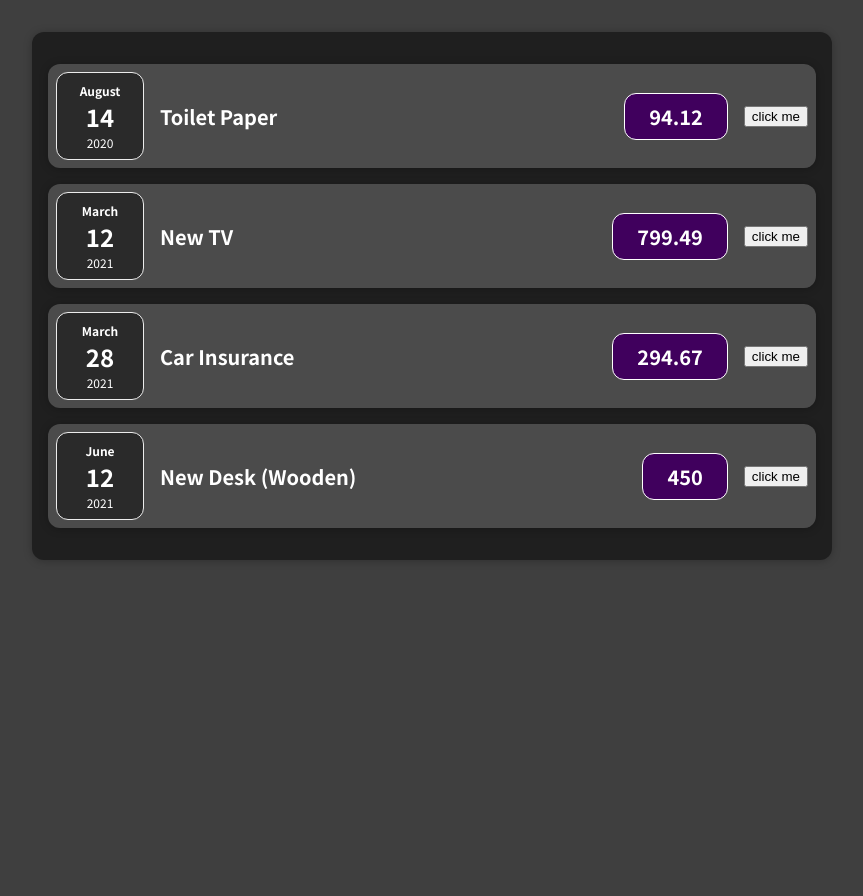
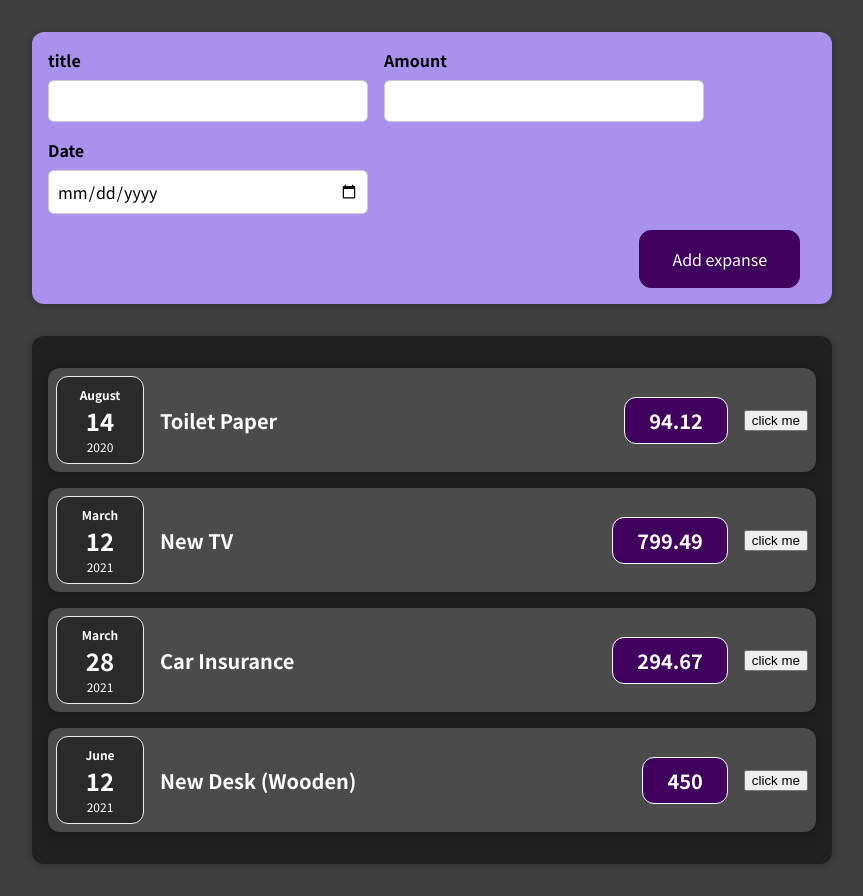
Before and after one commit to dibaaamir/React-project-1, a React (Create React App) app: page / in a window 1280 px wide. Shown: the whole page, without its empty margins (208-1071 px from the left). Before the commit the page ends 800 px from the top, so only its background shows below. Built offline with nearby package versions, Linux system fonts and the light colour scheme.

Commit message:
[ADD] expense form and connect child to parent

```diff
--- a/package.json
+++ b/package.json
@@ -23,6 +23,9 @@
       "react-app/jest"
     ]
   },
+  "prettier": {
+    "singleQuote": true
+  },
   "browserslist": {
     "production": [
       ">0.2%",
--- a/src/App.js
+++ b/src/App.js
@@ -1,30 +1,36 @@
-import ExpenseItemList from "./components/ExpenseItemList/ExpenseItemList";
+import ExpenseItemList from './components/ExpenseItemList/ExpenseItemList';
+import NewExpense from './components/NewExpense/NewExpense';
 
 function App() {
   const expenses = [
     {
-      id: "e1",
-      title: "Toilet Paper",
+      id: 'e1',
+      title: 'Toilet Paper',
       amount: 94.12,
       date: new Date(2020, 7, 14),
     },
-    { id: "e2", title: "New TV", amount: 799.49, date: new Date(2021, 2, 12) },
+    { id: 'e2', title: 'New TV', amount: 799.49, date: new Date(2021, 2, 12) },
     {
-      id: "e3",
-      title: "Car Insurance",
+      id: 'e3',
+      title: 'Car Insurance',
       amount: 294.67,
       date: new Date(2021, 2, 28),
     },
     {
-      id: "e4",
-      title: "New Desk (Wooden)",
+      id: 'e4',
+      title: 'New Desk (Wooden)',
       amount: 450,
       date: new Date(2021, 5, 12),
     },
   ];
+  const addNewExpenseHandler = (expense) => {
+    console.log('in App.js');
+    console.log(expense);
+  };
   return (
     <div>
-      <ExpenseItemList expenses={expenses}></ExpenseItemList>
+      <NewExpense addNewExpence={addNewExpenseHandler} />
+      <ExpenseItemList expenses={expenses} />
     </div>
   );
 }
--- a/src/components/ExpenseItem/ExpenseItem.js
+++ b/src/components/ExpenseItem/ExpenseItem.js
@@ -6,6 +6,7 @@ import { useState } from "react";
 
 function ExpenseItem(props) {
   const [Title, setTitle] = useState(props.title);
+
   const clickHandler = () => {
     setTitle("changed");
   };
--- a/src/components/ExpenseItemList/ExpenseItemList.js
+++ b/src/components/ExpenseItemList/ExpenseItemList.js
@@ -2,32 +2,9 @@ import ExpenseItem from "../ExpenseItem/ExpenseItem";
 import "./ExpenseItemList.css";
 import Card from "../card/Card";
 function ExpenseItemList(props) {
-  return (
-    <Card className="expenses">
-      <ExpenseItem
-        title={props.expenses[0].title}
-        amount={props.expenses[0].amount}
-        date={props.expenses[0].date}
-      ></ExpenseItem>
-
-      <ExpenseItem
-        title={props.expenses[1].title}
-        amount={props.expenses[1].amount}
-        date={props.expenses[1].date}
-      ></ExpenseItem>
-
-      <ExpenseItem
-        title={props.expenses[2].title}
-        amount={props.expenses[2].amount}
-        date={props.expenses[2].date}
-      ></ExpenseItem>
-
-      <ExpenseItem
-        title={props.expenses[3].title}
-        amount={props.expenses[3].amount}
-        date={props.expenses[3].date}
-      ></ExpenseItem>
-    </Card>
-  );
+  const listItems = props.expenses.map((el) => (
+    <ExpenseItem title={el.title} amount={el.amount} date={el.date} />
+  ));
+  return <Card className="expenses">{listItems}</Card>;
 }
 export default ExpenseItemList;
--- /dev/null
+++ b/src/components/NewExpense/NewExpense.css
@@ -0,0 +1,38 @@
+.new-expense {
+    background-color: #a892ee;
+    padding: 1rem;
+    margin: 2rem auto;
+    width: 50rem;
+    max-width: 95%;
+    border-radius: 12px;
+    text-align: center;
+    box-shadow: 0 1px 8px rgba(0, 0, 0, 0.25);
+}
+
+.new-expense button {
+    font: inherit;
+    cursor: pointer;
+    padding: 1rem 2rem;
+    border: 1px solid #40005d;
+    background-color: #40005d;
+    color: white;
+    border-radius: 12px;
+    margin-right: 1rem;
+}
+
+.new-expense button:hover,
+.new-expense button:active {
+    background-color: #510674;
+    border-color: #510674;
+}
+
+.new-expense button.alternative {
+    color: #220131;
+    border-color: transparent;
+    background-color: transparent;
+}
+
+.new-expense button.alternative:hover,
+.new-expense button.alternative:active {
+    background-color: #ddb3f8;
+}
--- /dev/null
+++ b/src/components/NewExpense/NewExpense.js
@@ -0,0 +1,19 @@
+import './NewExpense.css';
+import ExpenseForm from './components/ExpenseForm/ExpenseForm';
+
+const NewExpense = (props) => {
+  const onSaveNewExpenseHandler = (expense) => {
+    const expenses = {
+      ...expense,
+      id: Math.random().toString(),
+    };
+    props.addNewExpence(expenses);
+  };
+  return (
+    <div className="new-expense">
+      <ExpenseForm onSaveNewExpense={onSaveNewExpenseHandler} />
+    </div>
+  );
+};
+
+export default NewExpense;
--- /dev/null
+++ b/src/components/NewExpense/components/ExpenseForm/ExpenseForm.css
@@ -0,0 +1,26 @@
+.new-expense__controls {
+    display: flex;
+    flex-wrap: wrap;
+    gap: 1rem;
+    margin-bottom: 1rem;
+    text-align: left;
+}
+
+.new-expense__control label {
+    font-weight: bold;
+    margin-bottom: 0.5rem;
+    display: block;
+}
+
+.new-expense__control input {
+    font: inherit;
+    padding: 0.5rem;
+    border-radius: 6px;
+    border: 1px solid #ccc;
+    width: 20rem;
+    max-width: 100%;
+}
+
+.new-expense__actions {
+    text-align: right;
+}
--- /dev/null
+++ b/src/components/NewExpense/components/ExpenseForm/ExpenseForm.js
@@ -0,0 +1,75 @@
+import './ExpenseForm.css';
+import { useState } from 'react';
+
+const ExpenseForm = (props) => {
+  const [enteredTitle, setEnteredTitle] = useState('');
+  const [enteredAmount, setEnteredAmount] = useState('');
+  const [enteredDate, setEnteredDate] = useState('');
+
+  const titleChangeHandler = (event) => {
+    setEnteredTitle(event.target.value);
+  };
+  const amountChangeHandler = (event) => {
+    setEnteredAmount(event.target.value);
+  };
+  const dateChangeHandler = (event) => {
+    setEnteredDate(event.target.value);
+  };
+
+  const submitHandler = (event) => {
+    event.preventDefault();
+    const expenseData = {
+      title: enteredTitle,
+      amount: enteredAmount,
+      date: new Date(enteredDate),
+    };
+
+    props.onSaveNewExpense(expenseData);
+
+    setEnteredTitle('');
+    setEnteredAmount('');
+    setEnteredDate('');
+  };
+  return (
+    <form onSubmit={submitHandler}>
+      <div className="new-expense__controls">
+        <div className="new-expense__control">
+          <label>title</label>
+          <input
+            type="text"
+            value={enteredTitle}
+            onChange={titleChangeHandler}
+          />
+        </div>
+
+        <div className="new-expense__control">
+          <label>Amount</label>
+          <input
+            type="number"
+            min="0.01"
+            step="0.01"
+            onChange={amountChangeHandler}
+            value={enteredAmount}
+          />
+        </div>
+
+        <div className="new-expense__control">
+          <label>Date</label>
+          <input
+            type="date"
+            min="2019-01-01"
+            max="2022-12-31"
+            onChange={dateChangeHandler}
+            value={enteredDate}
+          />
+        </div>
+      </div>
+
+      <div className="new-expense__actions">
+        <button type="submit">Add expanse</button>
+      </div>
+    </form>
+  );
+};
+
+export default ExpenseForm;
```
